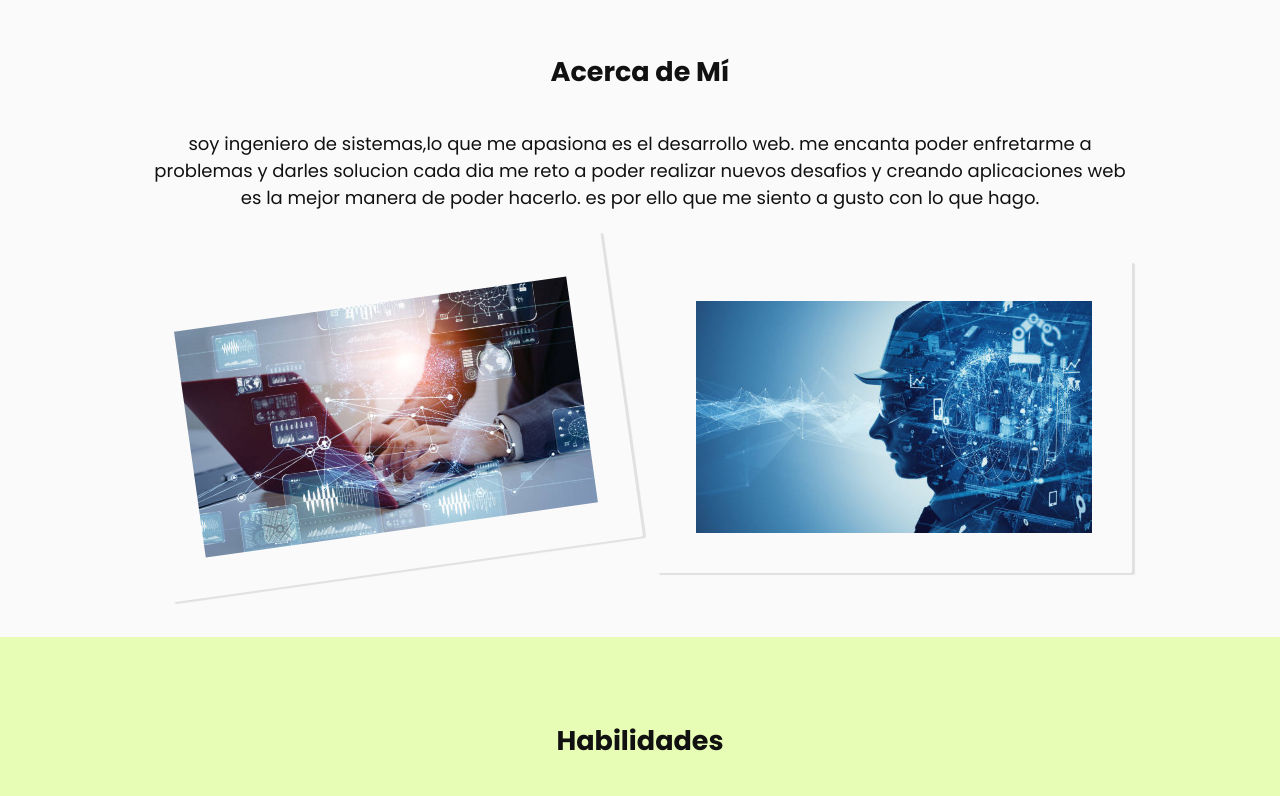
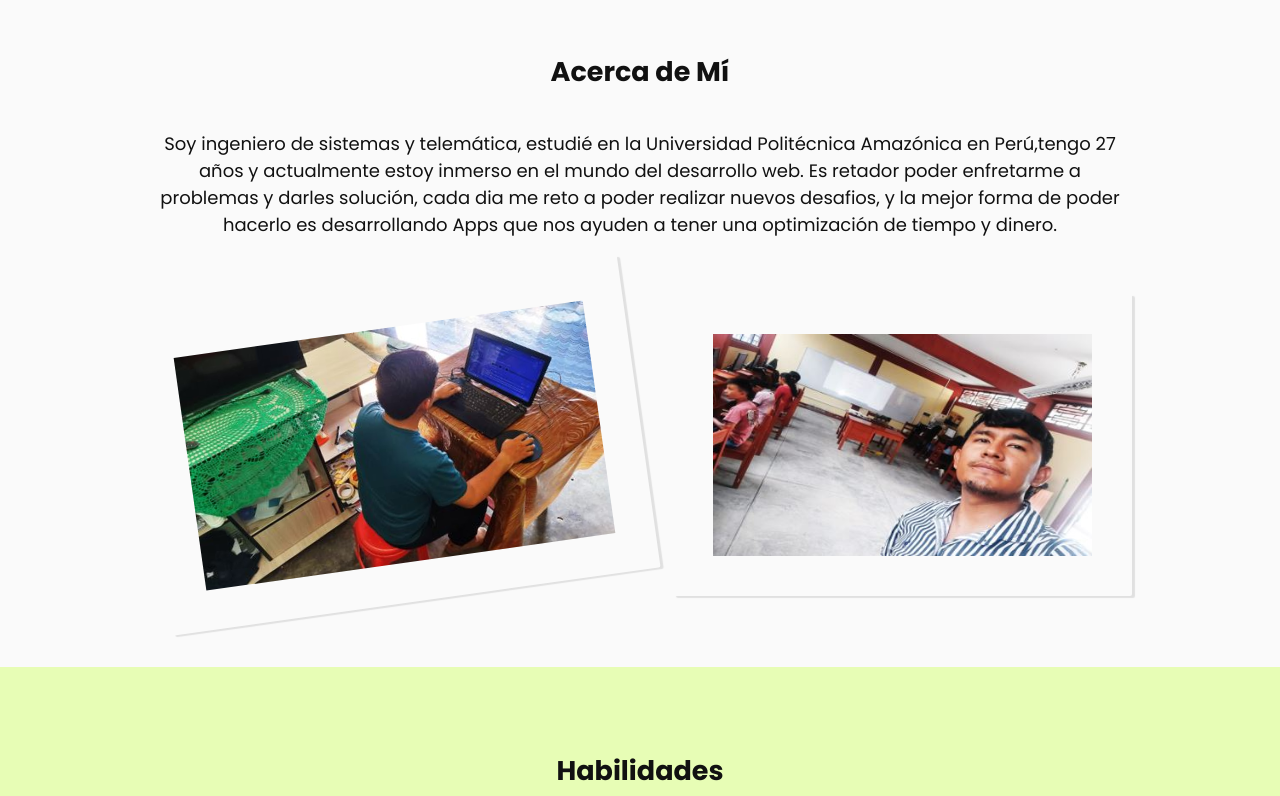
Before and after one commit to wualdir/My-proyect, a plain HTML site: page index.html in a window 1280 px wide. Shown: the part 680-1476 px from the top of the page. Drawn offline with nearby package versions, Linux system fonts and the light colour scheme.

Commit message:
changed about me

```diff
--- a/index.html
+++ b/index.html
@@ -122,7 +122,7 @@
 				<div class="home__container grid--container">
 					<div class="home__image">
 						<img
-							src="assets/img/profile_fhoto.jpg"
+							src="assets/img/my_profile.JPG"
 							alt="foto de perfil de vicente"
 							title="Vicente"
 						/>
@@ -136,7 +136,7 @@
 							></a>
 						</li>
 						<li class="home__social-item">
-							<a class="home__social-link" href="https://web.whatsapp.com/" target="_blank"
+							<a class="home__social-link" href="https://wa.me/+987109615? text=tu%20mensaje" target="_blank"
 								><i class="bx bxl-whatsapp"></i
 							></a>
 						</li>
@@ -146,7 +146,7 @@
 							></a>
 						</li>
 						<li class="home__social-item">
-							<a class="home__social-link" href="https://mail.google.com/" target="_blank"
+ 						<a class="home__social-link" href="mailto:wualdir22@gmail.com? subject=Enviame tu mensaje" target="_blank"
 								><i class="bx bx-envelope"></i
 							></a>
 						</li>
@@ -182,11 +182,12 @@
 
 				<div class="about__container grid--container">
 					<p class="about__description">
-						soy ingeniero de sistemas,lo que me apasiona es el desarrollo web.
-						me encanta poder enfretarme a problemas y darles solucion
-						cada dia me reto a poder realizar nuevos desafios y creando aplicaciones
-						web es la mejor manera de poder hacerlo. es por ello que me siento a gusto
-						con lo que hago.
+						Soy ingeniero de sistemas y telemática, estudié en la Universidad
+						Politécnica Amazónica en Perú,tengo 27 años y actualmente estoy inmerso
+						en el mundo del desarrollo web. Es retador poder enfretarme a problemas
+						y darles solución, cada dia me reto a poder realizar nuevos desafios, y la
+						mejor forma de poder hacerlo es desarrollando Apps que nos ayuden a tener
+						una optimización de tiempo y dinero.
 					</p>
 
 					<div class="about__cards flex--container">
@@ -194,7 +195,7 @@
 						<div class="about__card">
 							<img
 								class="about__card--img"
-								src="assets/img/img1.jpg"
+								src="assets/img/my_foto2.JPG"
 								alt="Laborando como ingeniero"
 								title="Laborando como ingeniero"
 							/>
@@ -203,7 +204,7 @@
 						<div class="about__card">
 							<img
 								class="about__card--img"
-								src="assets/img/img2.jpg"
+								src="assets/img/my_foto3.JPG"
 								alt="Laborando como diseñador"
 								title="Laborando como diseñador"
 							/>
```
Also changed, not shown: assets/img/my_foto2.JPG (added), assets/img/my_foto3.JPG (added), assets/img/my_profile.JPG (added).
